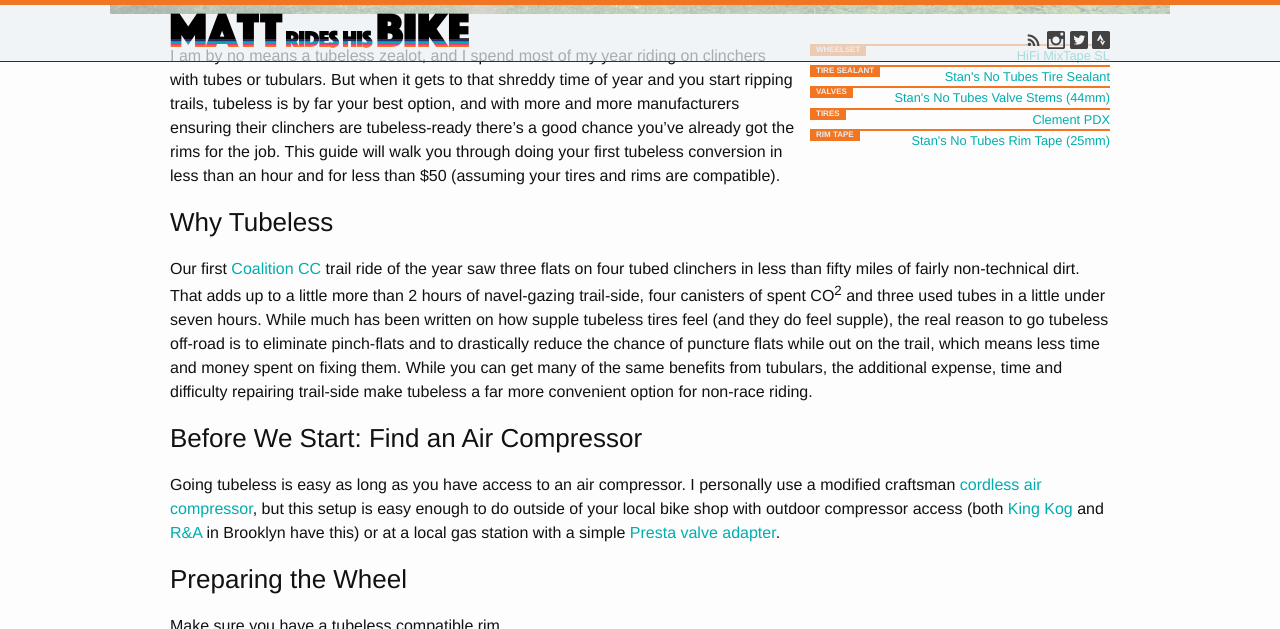
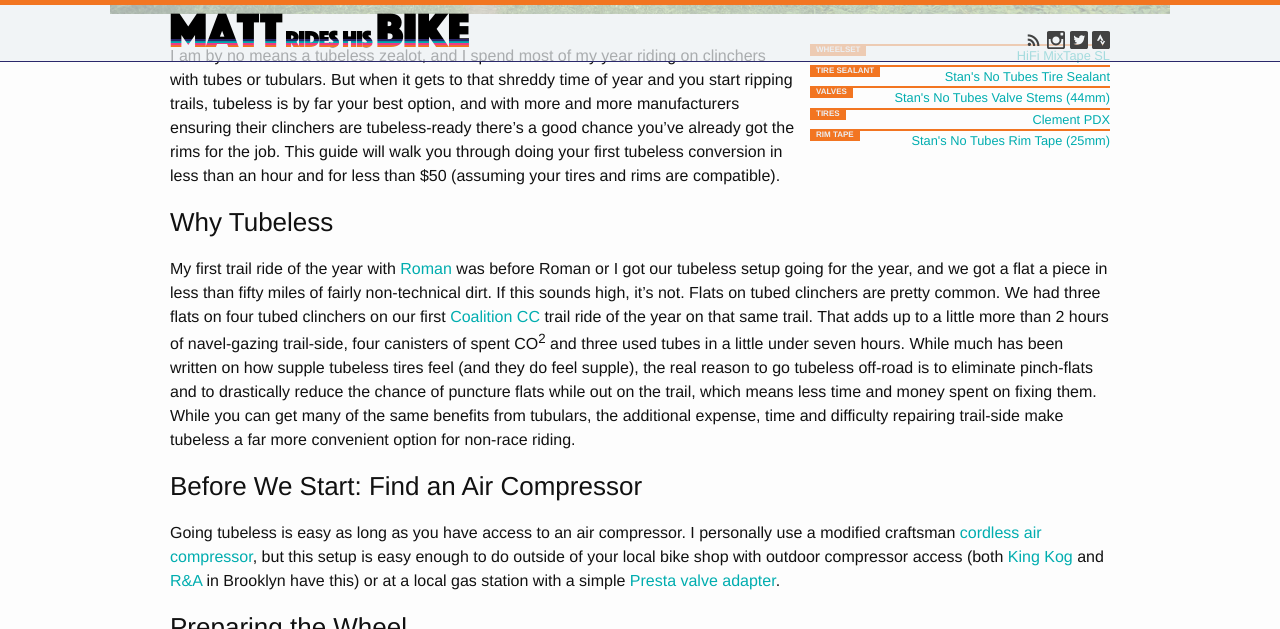
Before and after one commit to matthewstory/mattrideshis.bike, a Jekyll site: the page built from _posts/2017-08-21-going-tubeless.markdown, in a window 1280 px wide and 900 px high, scrolled down 491 px, cut to the strip 0-629 px from the top of the window. Built offline with Jekyll 4.4.1, drawn with Linux system fonts in a browser that asks for light colours; nearby versions of some CDN libraries; comment, search, counter and statistics services are not loaded.

Commit message:
more info on flats
Signed-off-by: Matthew Story <matthewstory@Matthews-MacBook.local>

```diff
--- a/_posts/2017-08-21-going-tubeless.markdown
+++ b/_posts/2017-08-21-going-tubeless.markdown
@@ -25,7 +25,7 @@
 I am by no means a tubeless zealot, and I spend most of my year riding on clinchers with tubes or tubulars. But when it gets to that shreddy time of year and you start ripping trails, tubeless is by far your best option, and with more and more manufacturers ensuring their clinchers are tubeless-ready there's a good chance you've already got the rims for the job. This guide will walk you through doing your first tubeless conversion in less than an hour and for less than $50 (assuming your tires and rims are compatible).
 ### Why Tubeless
 
-Our first [Coalition CC](https://instagram.com/coalitioncyclingclub) trail ride of the year saw three flats on four tubed clinchers in less than fifty miles of fairly non-technical dirt. That adds up to a little more than 2 hours of navel-gazing trail-side, four canisters of spent CO<sup>2</sup> and three used tubes in a little under seven hours. While much has been written on how supple tubeless tires feel (and they do feel supple), the real reason to go tubeless off-road is to eliminate pinch-flats and to drastically reduce the chance of puncture flats while out on the trail, which means less time and money spent on fixing them. While you can get many of the same benefits from tubulars, the additional expense, time and difficulty repairing trail-side make tubeless a far more convenient option for non-race riding.
+My first trail ride of the year with [Roman](https://instagram.com/romanshotthis) was before Roman or I got our tubeless setup going for the year, and we got a flat a piece in less than fifty miles of fairly non-technical dirt. If this sounds high, it's not. Flats on tubed clinchers are pretty common. We had three flats on four tubed clinchers on our first [Coalition CC](https://instagram.com/coalitioncyclingclub) trail ride of the year on that same trail. That adds up to a little more than 2 hours of navel-gazing trail-side, four canisters of spent CO<sup>2</sup> and three used tubes in a little under seven hours. While much has been written on how supple tubeless tires feel (and they do feel supple), the real reason to go tubeless off-road is to eliminate pinch-flats and to drastically reduce the chance of puncture flats while out on the trail, which means less time and money spent on fixing them. While you can get many of the same benefits from tubulars, the additional expense, time and difficulty repairing trail-side make tubeless a far more convenient option for non-race riding.
 
 ### Before We Start: Find an Air Compressor
 
```
